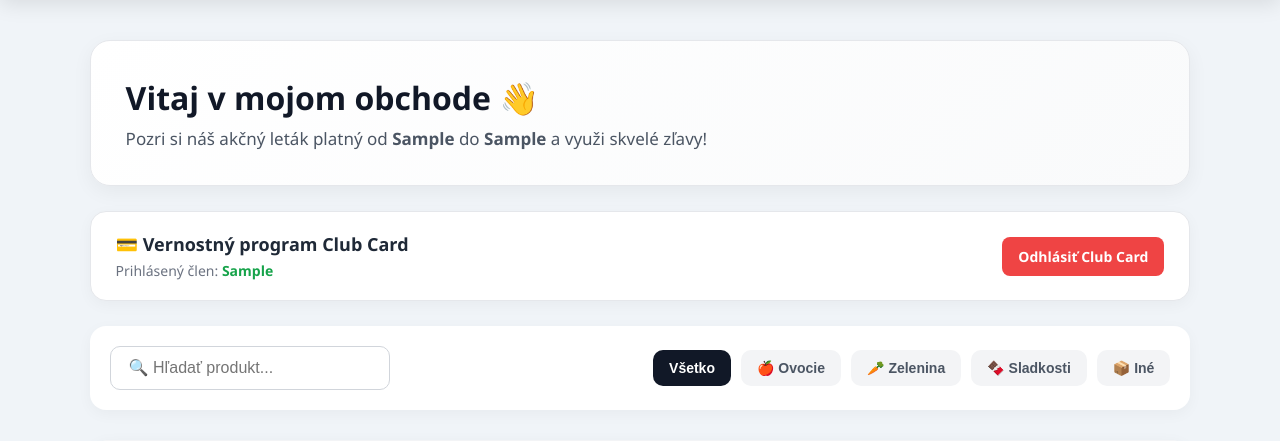
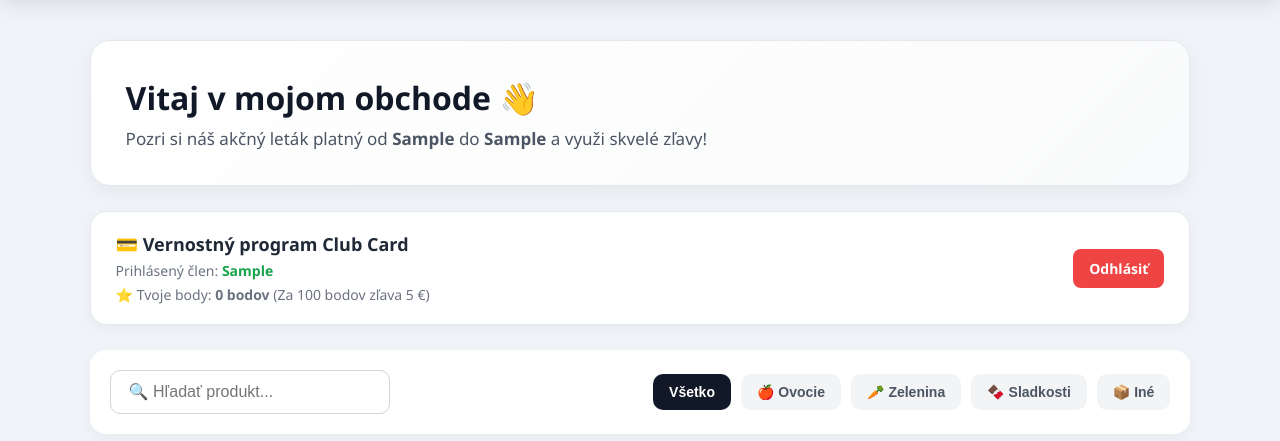
Before and after one commit to VojtechKovac/kosik_web, a FastAPI app: template templates/index.html in a window 1280 px wide. Shown: the part 82-523 px from the top of the page. Run offline with FastAPI, Linux system fonts and the light colour scheme; the template is opened without the code that fills it: most values are stand-ins (such as "Sample title", 1, 10 or a date in 2020).

Commit message:
Pridany vernostny bodovy system Club Card

```diff
--- a/main.py
+++ b/main.py
@@ -55,8 +55,9 @@ zlavovy_kupon = {
 kosik = {}
 is_admin = False
 
-# Úložisko pre Club Card zákazníků: { email: hash_hesla }
-klubovi_zakaznici = {}
+# Úložisko pre Club Card zákazníkov a ich body
+klubovi_zakaznici = {}  # { email: hash_hesla }
+klubove_body = {}       # { email: pocet_bodov }
 prihlaseny_zakaznik = None
 
 # Vygenerovanie stálych zliav pre vybrané produkty
@@ -71,7 +72,6 @@ def generuj_akcie():
             akcie[p] = (nova_cena, zlava_perc)
     return akcie
 
-# Vygenerujeme náhodné dátumy platnosti letáku (nasledujúcich 7 dní)
 dnes = datetime.now()
 koniec = dnes + timedelta(days=7)
 datum_od = dnes.strftime("%d.%m.%Y")
@@ -91,7 +91,8 @@ def domov(request: Request):
             "aktualne_akcie": aktualne_akcie,
             "datum_od": datum_od,
             "datum_do": datum_do,
-            "prihlaseny_zakaznik": prihlaseny_zakaznik
+            "prihlaseny_zakaznik": prihlaseny_zakaznik,
+            "klubove_body": klubove_body
         }
     )
 
@@ -125,11 +126,12 @@ def logout():
 # --- KLUB CARD TRASY ---
 @app.post("/register-club-card")
 def register_club_card(email: str = Form(...), heslo: str = Form(...)):
-    global klubovi_zakaznici, prihlaseny_zakaznik
+    global klubovi_zakaznici, klubove_body, prihlaseny_zakaznik
     email = email.strip().lower()
     if email and email not in klubovi_zakaznici:
         hashed_password = pwd_context.hash(heslo)
         klubovi_zakaznici[email] = hashed_password
+        klubove_body[email] = 0  # Inicializácia bodov na 0
         prihlaseny_zakaznik = email
     return RedirectResponse("/", status_code=303)
 
@@ -146,6 +148,16 @@ def login_club_card(email: str = Form(...), heslo: str = Form(...)):
 def logout_club_card():
     global prihlaseny_zakaznik
     prihlaseny_zakaznik = None
+    return RedirectResponse("/", status_code=303)
+
+@app.post("/uplatnit-body")
+def uplatnit_body():
+    global prihlaseny_zakaznik, klubove_body
+    if prihlaseny_zakaznik:
+        body = klubove_body.get(prihlaseny_zakaznik, 0)
+        if body >= 100:
+            klubove_body[prihlaseny_zakaznik] = body - 100
+            # Môžeš tu prípadne pridať logiku pre bonusovú zľavu
     return RedirectResponse("/", status_code=303)
 # ----------------------
 
@@ -243,10 +255,20 @@ def zobraz_kosik(request: Request):
 
 @app.post("/zaplatit")
 def zaplatit(request: Request, kupon: str = Form("")):
+    global prihlaseny_zakaznik, klubove_body
+
     celkova_cena = 0
+    celkovo_kusov = 0
+
     for polozka, mnozstvo in kosik.items():
         cena = aktualne_akcie[polozka][0] if polozka in aktualne_akcie else kategoria[polozka][0]
         celkova_cena += cena * mnozstvo
+        celkovo_kusov += mnozstvo
+
+    # Pripočítanie vernostných bodov prihlásenému zákazníkovi (1 produkt = 1 bod)
+    if prihlaseny_zakaznik and celkovo_kusov > 0:
+        aktualne_body = klubove_body.get(prihlaseny_zakaznik, 0)
+        klubove_body[prihlaseny_zakaznik] = aktualne_body + celkovo_kusov
 
     zlava = 0
     if kupon in zlavovy_kupon:
--- a/templates/index.html
+++ b/templates/index.html
@@ -597,14 +597,22 @@
             <h3>💳 Vernostný program Club Card</h3>
             {% if prihlaseny_zakaznik %}
                 <p>Prihlásený člen: <strong style="color: #16a34a;">{{ prihlaseny_zakaznik }}</strong></p>
+                <p style="margin-top: 5px;">⭐ Tvoje body: <strong>{{ klubove_body.get(prihlaseny_zakaznik, 0) }} bodov</strong> (Za 100 bodov zľava 5 €)</p>
             {% else %}
-                <p>Zaregistruj sa alebo sa prihlás so svojím reálnym emailom.</p>
+                <p>Zaregistruj sa a zbieraj body za každý nákup (1 produkt = 1 bod)!</p>
             {% endif %}
         </div>
 
         <div>
             {% if prihlaseny_zakaznik %}
-                <a href="/logout-club-card" style="background: #ef4444; color: white; padding: 10px 16px; text-decoration: none; border-radius: 8px; font-weight: bold; font-size: 14px; display: inline-block;">Odhlásiť Club Card</a>
+                <div style="display: flex; gap: 10px; align-items: center; flex-wrap: wrap;">
+                    {% if klubove_body.get(prihlaseny_zakaznik, 0) >= 100 %}
+                        <form action="/uplatnit-body" method="post">
+                            <button type="submit" style="background: #f59e0b; color: white; padding: 10px 14px; border: none; border-radius: 8px; font-weight: bold; cursor: pointer;">🎁 Vymeniť 100 bodov za zľavu 5€</button>
+                        </form>
+                    {% endif %}
+                    <a href="/logout-club-card" style="background: #ef4444; color: white; padding: 10px 16px; text-decoration: none; border-radius: 8px; font-weight: bold; font-size: 14px; display: inline-block;">Odhlásiť</a>
+                </div>
             {% else %}
                 <div class="club-forms">
                     <!-- Registrácia -->
```
